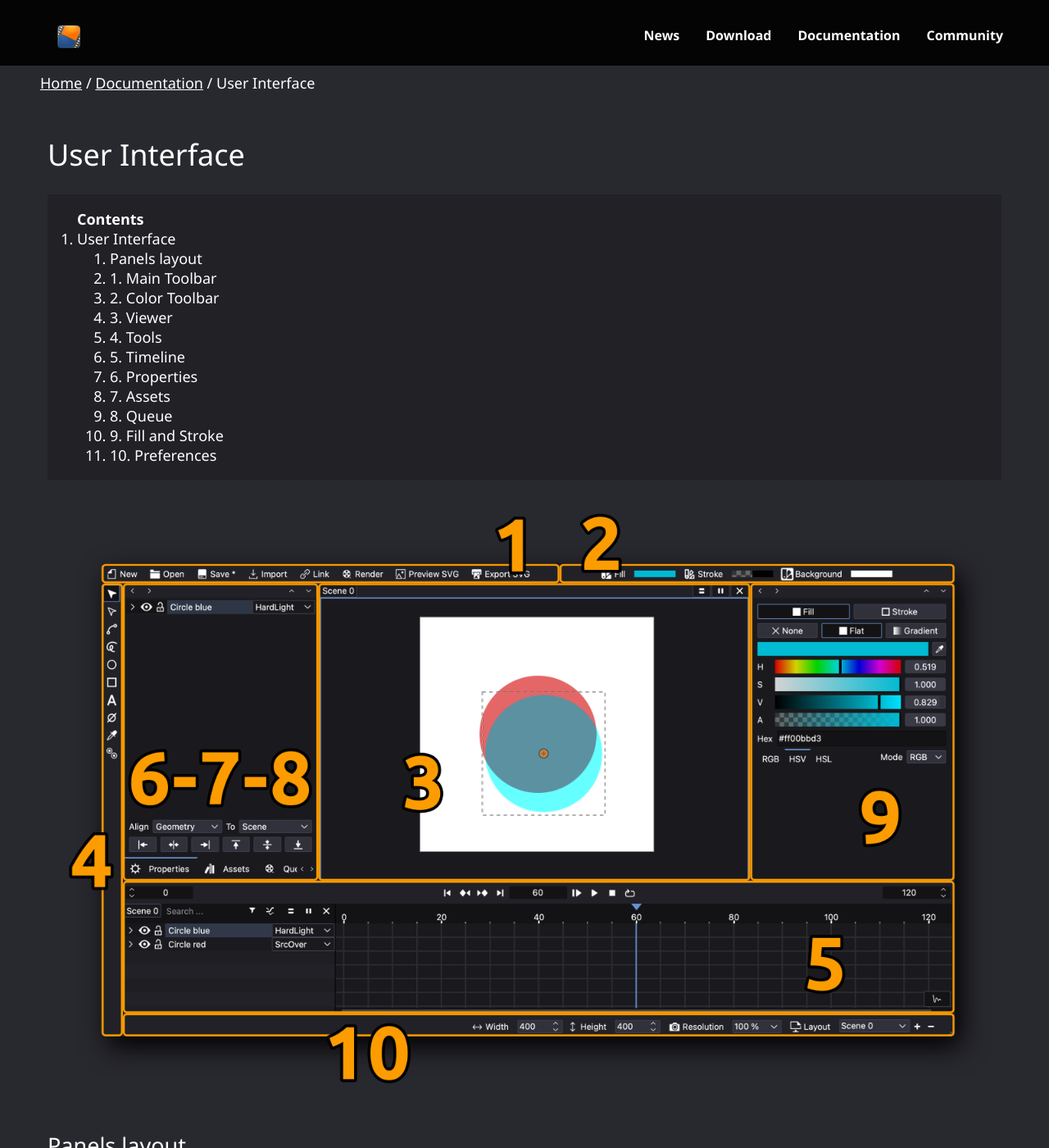
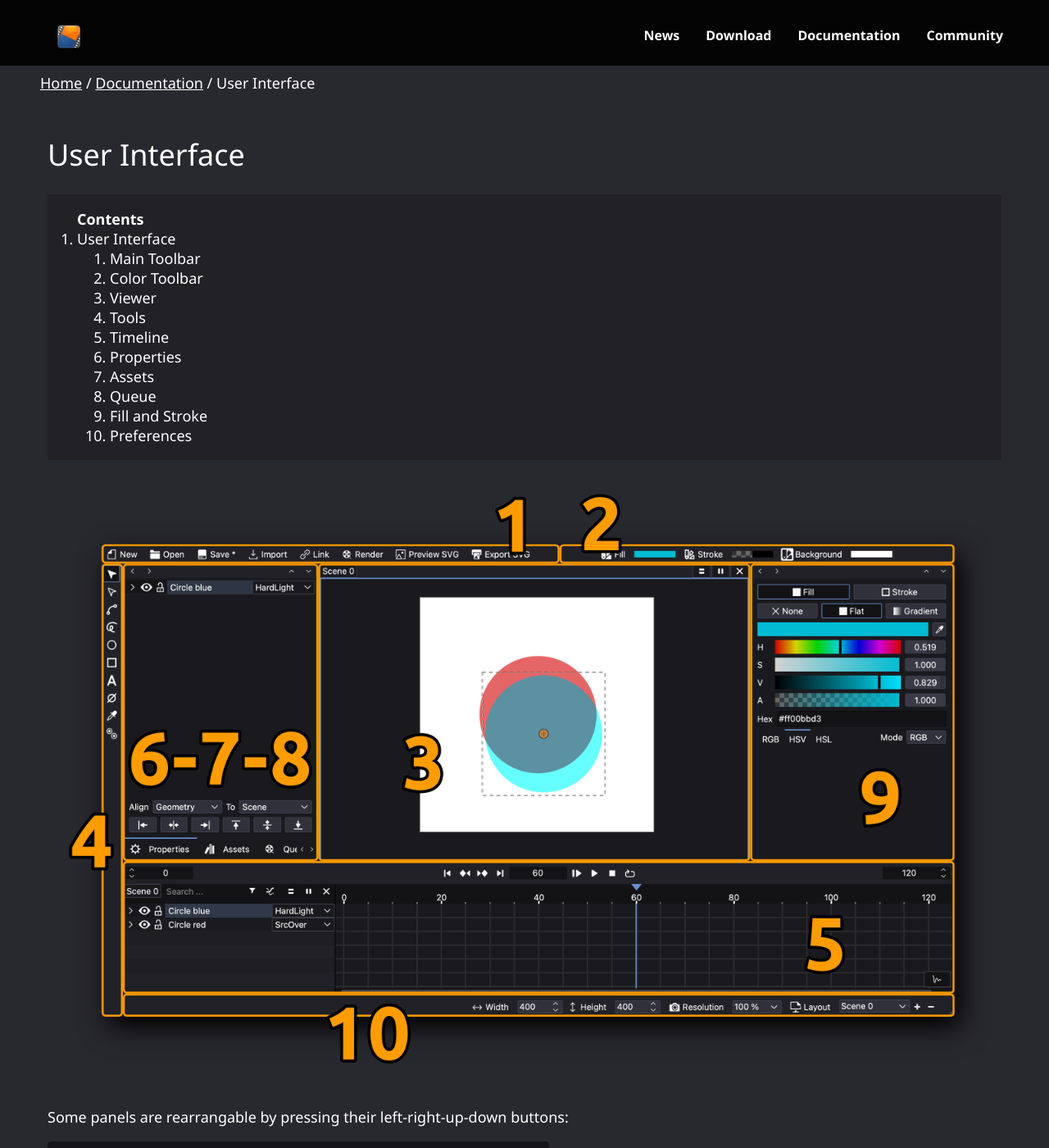
Before and after one commit to friction2d/friction2d.github.io, a Jekyll site: the page built from documentation/userinterface.md, in a window 1280 px wide and 1400 px high. Shown: the whole window at 82% size. Built offline with Jekyll 4.4.1, drawn with Linux system fonts in a browser that asks for light colours; some of the changed text lies outside the part shown.

Commit message:
removed numbers from titles

```diff
--- a/documentation/userinterface.md
+++ b/documentation/userinterface.md
@@ -11,8 +11,6 @@ permalink: documentation/userinterface.html
 
 ![Default interface](/assets/documentation/ui/ui_all.png)
 
-## Panels layout
-
 Some panels are rearrangable by pressing their left-right-up-down buttons:
 
 ![Rearrangement buttons](/assets/documentation/ui/ui_rearrange-buttons.png)
@@ -22,7 +20,7 @@ The Timeline can be splitted horizontally or vertically to allow better paramete
 ![Splitting buttons](/assets/documentation/ui/ui_timeline-splitting-panel.png)
 
 
-## 1. Main Toolbar
+## Main Toolbar
 
 ![Main Toolbar](/assets/documentation/ui/ui_panel1.png)
 
@@ -30,7 +28,7 @@ The main toolbar provides fast access to the most used commands related to creat
 
 ... expand on the right-click menu ...
 
-## 2. Color Toolbar
+## Color Toolbar
 
 ![Color Toolbar](/assets/documentation/ui/ui_panel2.png)
 
@@ -51,7 +49,7 @@ Mouse actions on hover is supported:
 
 ... expand on the right-click menu ...
 
-## 3. Viewer
+## Viewer
 
 ![Viewer](/assets/documentation/ui/ui_panel3.png)
 
@@ -67,7 +65,7 @@ On Windows and Linux the mouse wheel can zoom in/out, on macOS add the `option`
 - `Ctrl/Cmd` + `0` = Fit to canvas
 - `Ctrl/Cmd` + `9` = Fit to canvas width
 
-## 4. Tools
+## Tools
 
 ![Tools](/assets/documentation/ui/ui_panel4.png)
 
@@ -95,7 +93,7 @@ The Toolbar contains a set of tools to create shapes, helpers and some others to
 
 ... expand on the right-click menu ...
 
-## 5. Timeline
+## Timeline
 
 ![Timeline](/assets/documentation/ui/ui_panel5.png)
 
@@ -103,7 +101,7 @@ The Timeline is where animations and keyframes are managed. Users can control ti
 
 There is an option to filter the hierarchy to edit the objects that are listed.
 
-## 6. Properties
+## Properties
 
 ![Properties](/assets/documentation/ui/ui_panel6.png)
 
@@ -113,7 +111,7 @@ In the case of selecting a Text object, then a panel with text parameters are sh
 
 At the bottom of the Properties panel there are a few options to easily align objects in the canvas relative to the canvas itself or other shapes.
 
-## 7. Assets
+## Assets
 
 ![Assets](/assets/documentation/ui/ui_panel7.png)
 
@@ -125,13 +123,13 @@ The Assets panel manages **linked** files, images, audio, and other resources us
 
 - **Remove**: it completely removes the object from the project.
 
-## 8. Queue
+## Queue
 
 ![Queue](/assets/documentation/ui/ui_panel8.png)
 
 The Queue section manages rendering tasks and export jobs. Users can monitor the progress of ongoing processes and manage output settings.
 
-## 9. Fill and Stroke
+## Fill and Stroke
 
 ![Fill and Stroke](/assets/documentation/ui/ui_panel9.png)
 
@@ -152,7 +150,7 @@ Fills and Strokes have 3 options to be drawn:
 
 In the previous image the `fill` changes from left to right: none, flat, linear gradient and radial gradient.
 
-## 10. Preferences
+## Preferences
 
 ![Preferences](/assets/documentation/ui/ui_panel10.png)
 
```
Also changed, not shown: documentation/expressions.md (+4 -4 lines), documentation/usage.md (+9 -9 lines).
